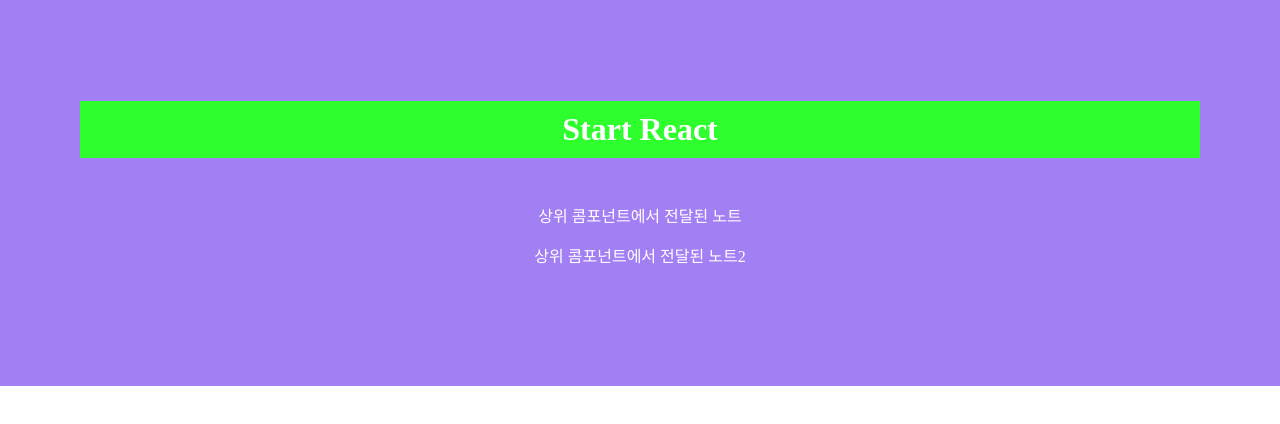
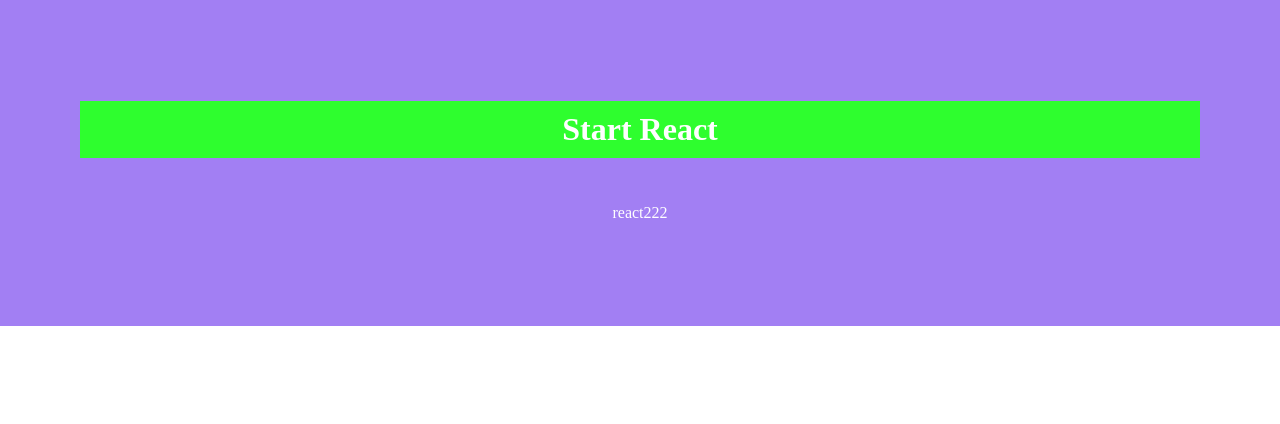
Before and after one commit to lee-kangpyo/react-start, a React (Create React App) app in the folder client/: page / in a window 1280 px wide. Shown: the top 424 px of the page. Built offline with nearby package versions, Linux system fonts and the light colour scheme.

Commit message:
state 사용하기

```diff
--- a/client/src/App.js
+++ b/client/src/App.js
@@ -1,15 +1,12 @@
 import React from 'react';
 import './App.css';
-import PropsNode from './component2/R023_PropsNode'
+import State from './component2/R024_State'
 
 function App() {
   return (
     <div>
       <h1>Start React</h1>
-      <PropsNode>
-        <span>상위 콤포넌트에서 전달된 노트</span>
-        <p>상위 콤포넌트에서 전달된 노트2</p>
-      </PropsNode>
+      <State String={"react"} />
     </div>
   );
 }
--- /dev/null
+++ b/client/src/component2/R024_State.js
@@ -0,0 +1,22 @@
+import React from 'react'
+import PropTypes from 'prop-types'
+
+class R024_State extends React.Component {
+  constructor (props){
+    super(props)
+    // 컴포넌트 안에서 전역변수처럼 사용한다.
+    this.state = {
+      String:this.props.String,
+      Number:222,
+    }
+  }
+  render () {
+    return(
+      <div style={{padding:"24px"}}>
+        {this.state.String}{this.state.Number}
+      </div>
+    )
+  }
+}
+
+export default R024_State;
```
